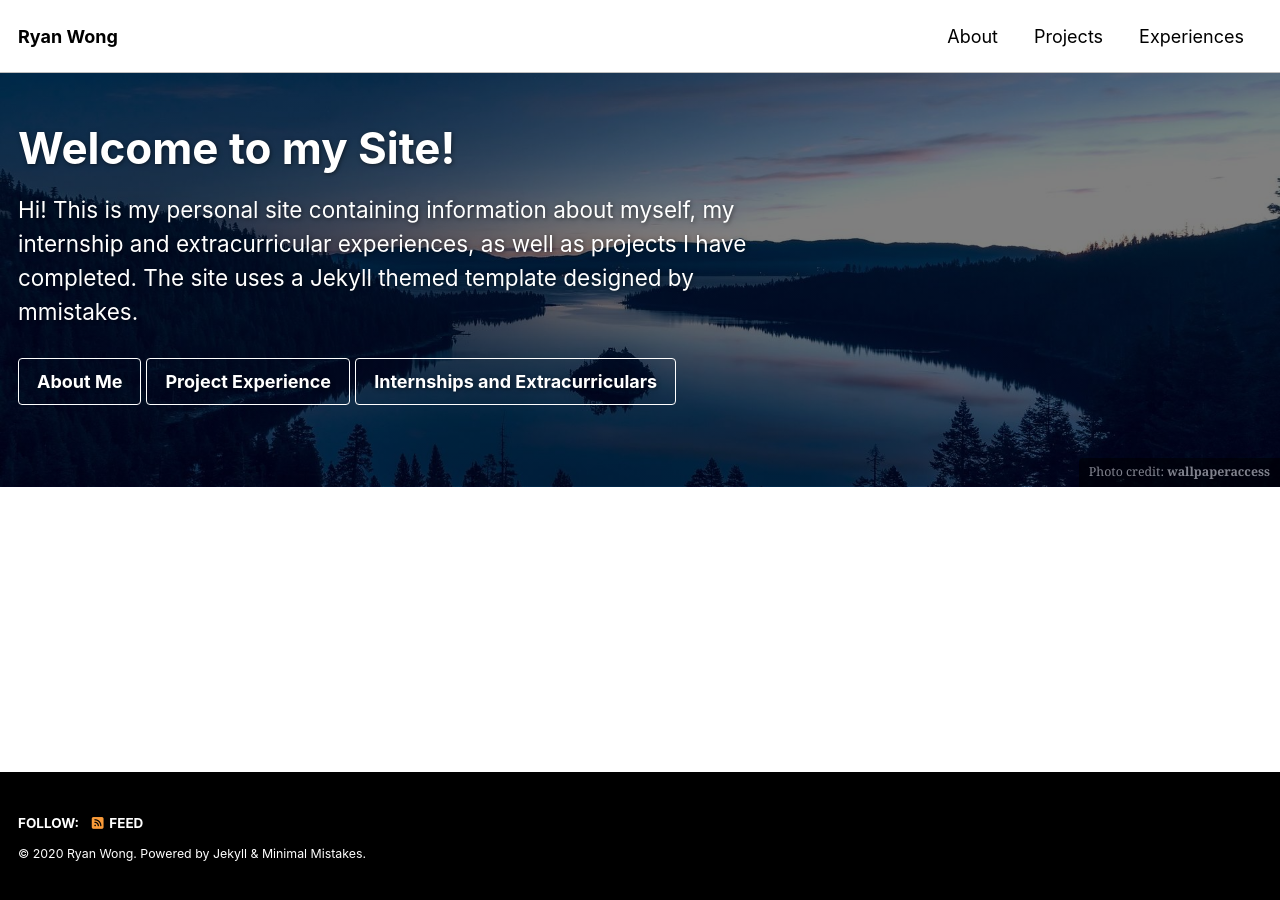
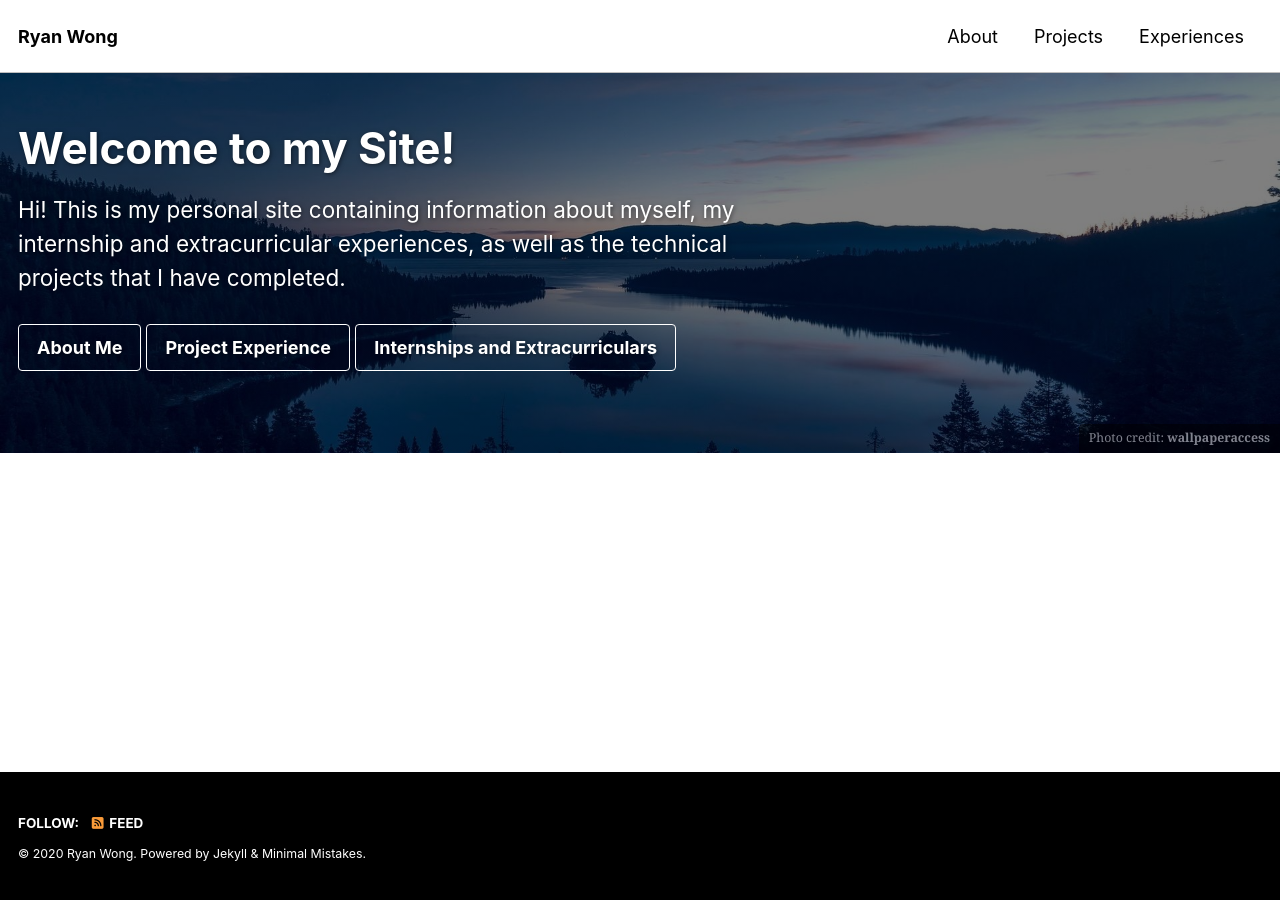
Before and after one commit to ryanwonghc/ryanwonghc.github.io, a Jekyll site: the page built from _pages/landing.md, in a window 1280 px wide. Built offline with Jekyll 4.4.1, drawn with Linux system fonts in a browser that asks for light colours; cached includes are drawn as plain includes; nearby versions of some CDN libraries.

Commit message:
updated landing page

```diff
--- a/_pages/landing.md
+++ b/_pages/landing.md
@@ -15,5 +15,5 @@ header:
     - label: "Internships and Extracurriculars"
       url: "https://ryanwonghc.github.io/experiences/"
   caption: "Photo credit: [**wallpaperaccess**](https://wallpaperaccess.com/lake-tahoe)"
-excerpt: "Hi! This is my personal site containing information about myself, my internship and extracurricular experiences, as well as projects I have completed. The site uses a Jekyll themed template designed by mmistakes."
+excerpt: "Hi! This is my personal site containing information about myself, my internship and extracurricular experiences, as well as the technical projects that I have completed."
 ---
```
